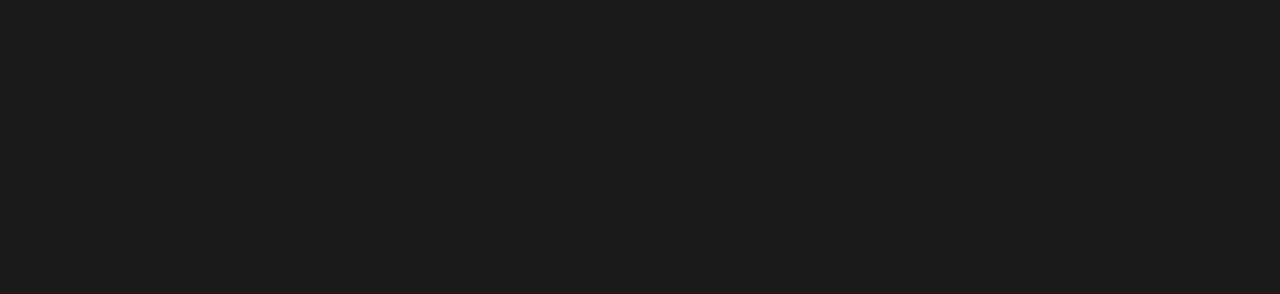
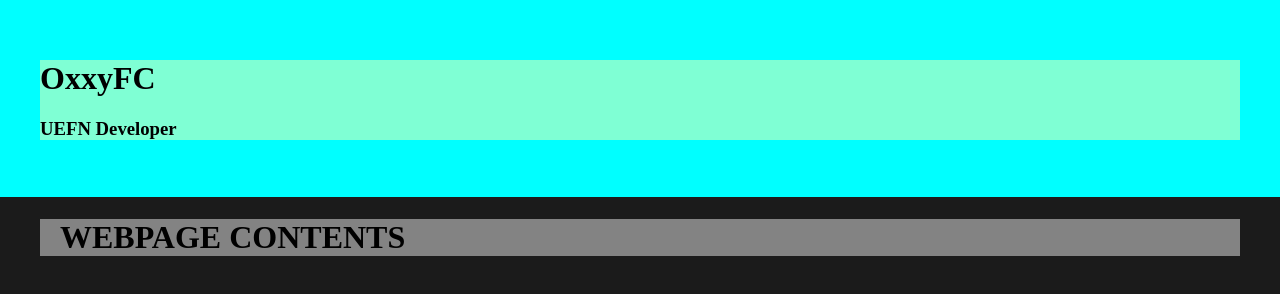
Before and after one commit to OxxyUX/UEFN-Portfolio, a plain HTML site: page index.html in a window 1280 px wide. Drawn offline with Linux system fonts and the light colour scheme.

Commit message:
Began setting up content containers

```diff
--- a/index.html
+++ b/index.html
@@ -16,6 +16,18 @@ Date Modified: 23-05-25
     </head>
 
     <body>
+        <!-- Header & contents container -->
+        <div class="header">
+            <div class="header-contents">
+                <h1>OxxyFC</h1>
+                <h3>UEFN Developer</h3>
+            </div>
+        </div>
 
+        <!-- Main webpage contents container -->
+        <div class="contents">
+            <h1>WEBPAGE CONTENTS</h1>
+
+        </div>
     </body>
 </html>
--- a/styles.css
+++ b/styles.css
@@ -8,6 +8,28 @@ Date Modified: 23-05-25
 
 */
 
-* {
+body {
     background-color: rgb(27, 27, 27);
+    margin: 0;
+    padding: 0
 }
+
+.header {
+    max-width: 100%;
+    background-color: aqua;
+    padding: 3%;
+}
+
+.header-contents {
+    background-color: aquamarine;
+    max-width: 1200px;
+    margin: 0 auto;
+}
+
+.contents {
+    max-width: 1200px;
+    margin: 0 auto;
+    padding: 0 20px;
+    background-color: rgb(131, 131, 131);
+    box-sizing: border-box;
+}
```
